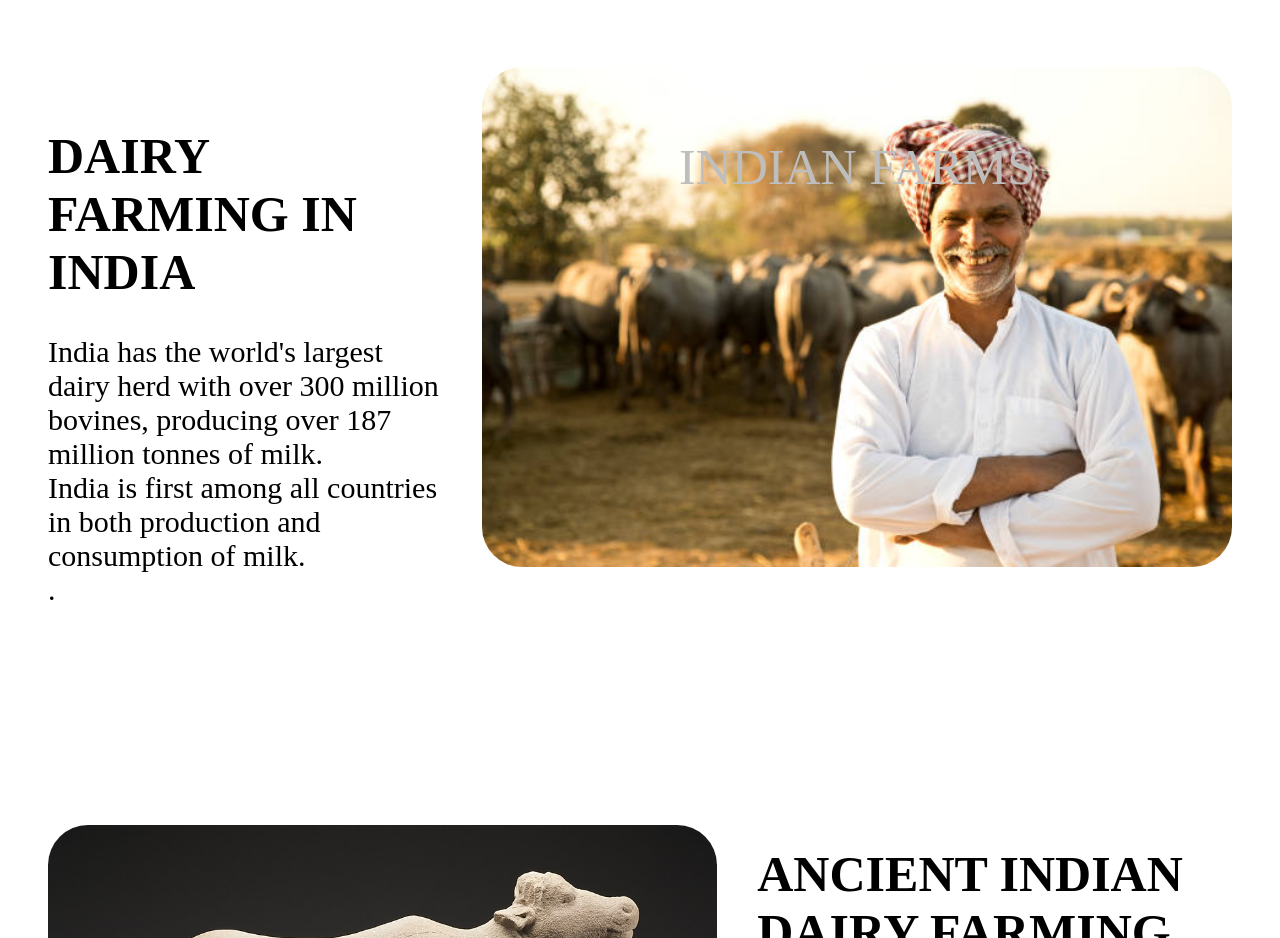
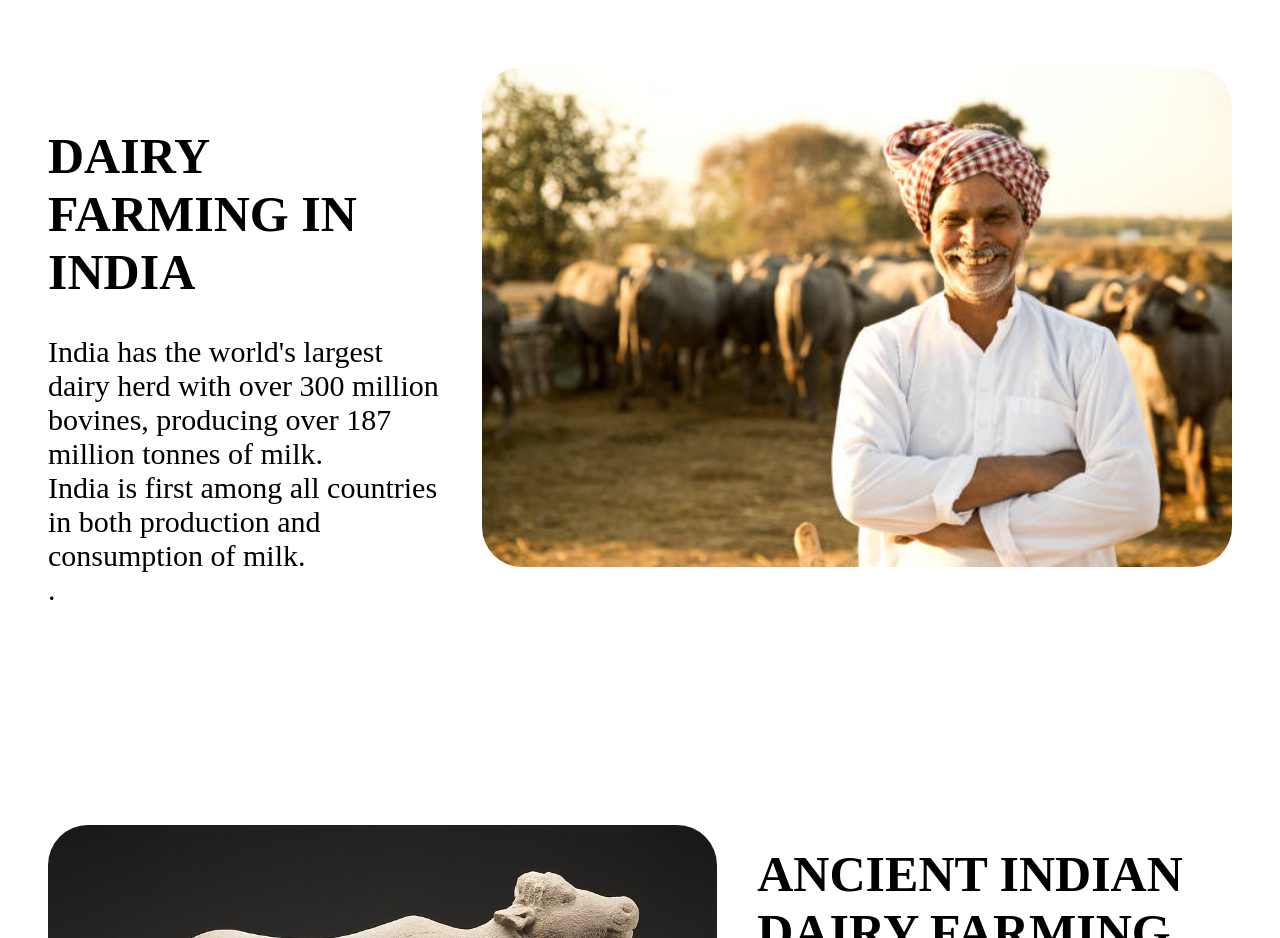
Before and after one commit to batthamar/batthamar, a plain HTML site: page CBabout.html in a window 1280 px wide. Shown: the part 1640-2578 px from the top of the page. Drawn offline with Linux system fonts and the light colour scheme.

Commit message:
Update CBabout.html

```diff
--- a/CBabout.html
+++ b/CBabout.html
@@ -102,7 +102,7 @@
 
                 <div class="image">
                   <img class="rounded-lg-3" src="photo/Dairy_Farm_image002.jpg" alt="cow" height="500px">
-                  <div class="heading2">INDIAN&nbsp;FARMS</div>
+
                   </div>
                   <div class="content1">
                   <h1 style="font-size: 50px;">DAIRY FARMING IN INDIA</h1>
```
